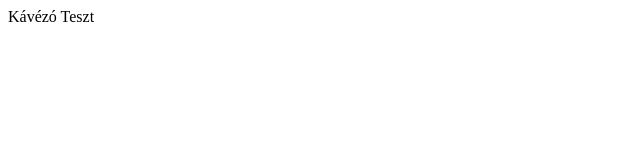
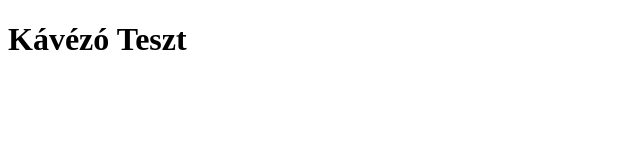
Before and after one commit to balazs955/balazs955.github.io, a plain HTML site: page index.html in a window 1280 px wide. Shown: the whole page, without its empty margins (0-640 px from the left). Drawn offline with Linux system fonts and the light colour scheme.

Commit message:
Add files via upload

```diff
--- a/index.html
+++ b/index.html
@@ -6,6 +6,6 @@
     <title>Kávézó Teszt</title>
 </head>
 <body>
-    Kávézó Teszt
+    <h1>Kávézó Teszt</h1>
 </body>
 </html>
```
